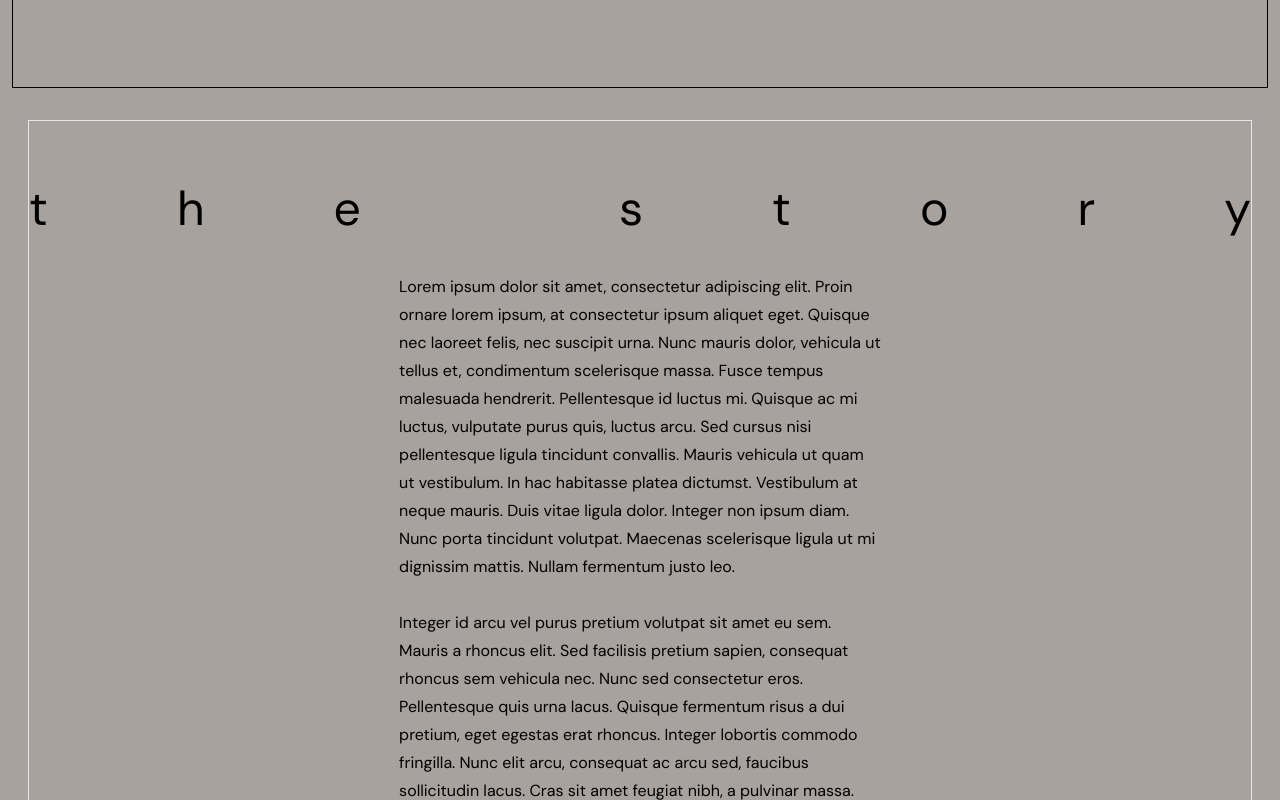
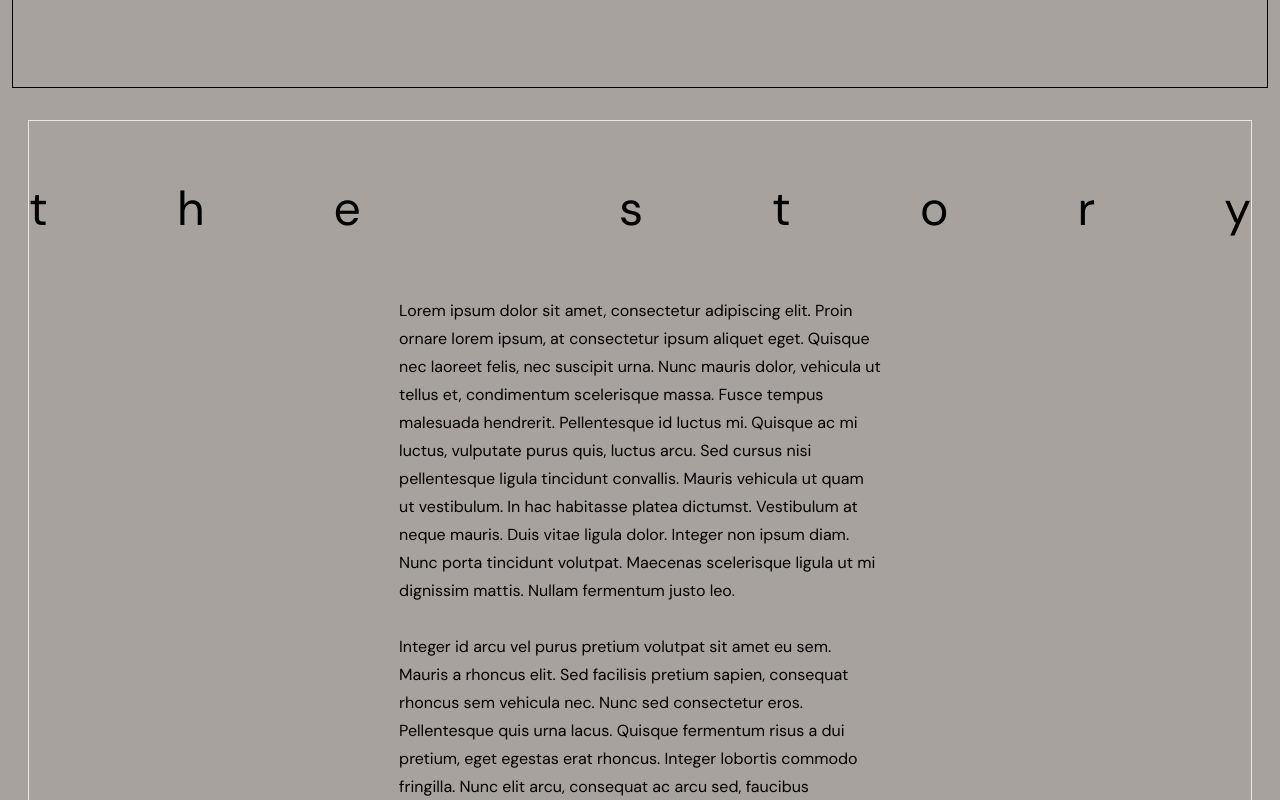
Before and after one commit to anindyoo/portfolio, a React (Create React App) app: page /projects/dermanifest in a window 1280 px wide. Shown: the part 700-1500 px from the top of the page. Built offline with nearby package versions, Linux system fonts and the light colour scheme.

Commit message:
style: update padding value.

```diff
--- a/src/components/ProjectsComp/ProjectDescription.jsx
+++ b/src/components/ProjectsComp/ProjectDescription.jsx
@@ -5,7 +5,7 @@ const ProjectDescription = () => {
   return (
     <div className="
     PROJECT-DESCRIPTION
-    flex flex-col gap-10 border
+    flex flex-col gap-16 border
     min-h-screen
     py-16"
     >
```
